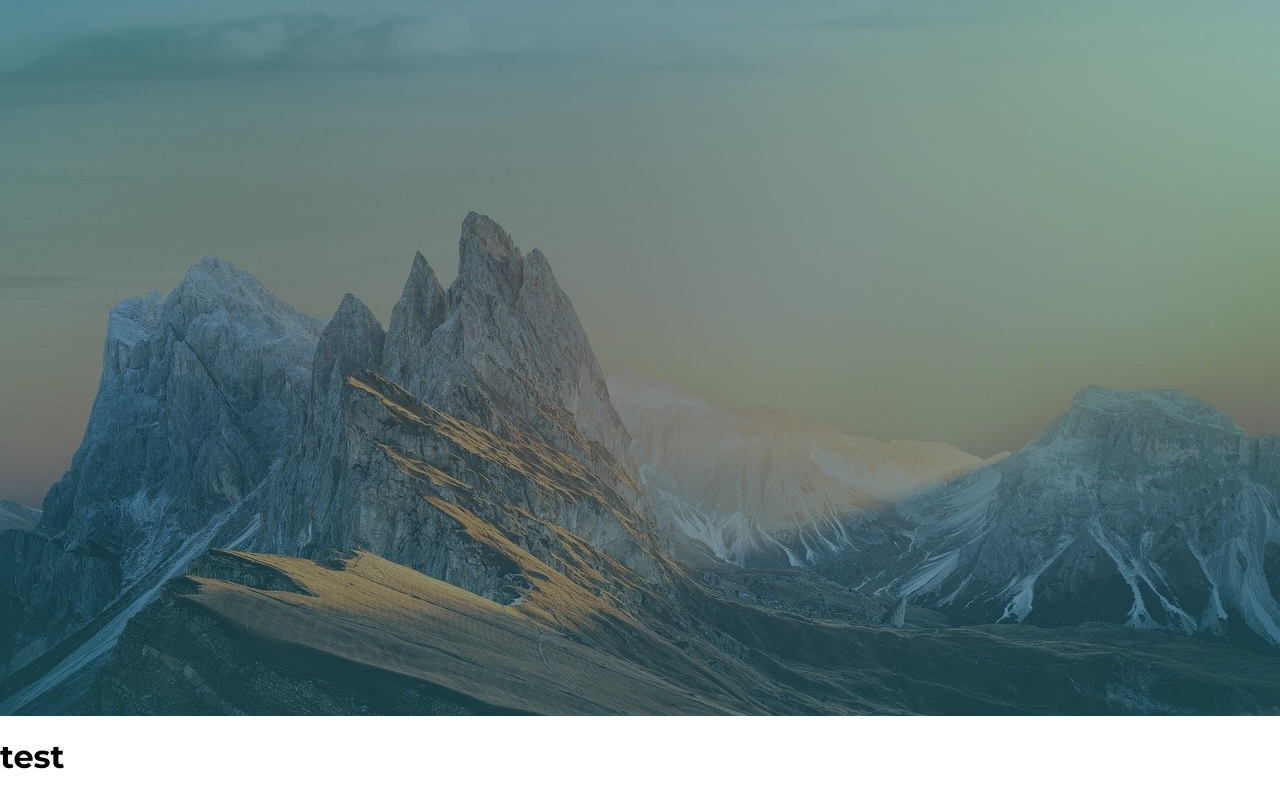
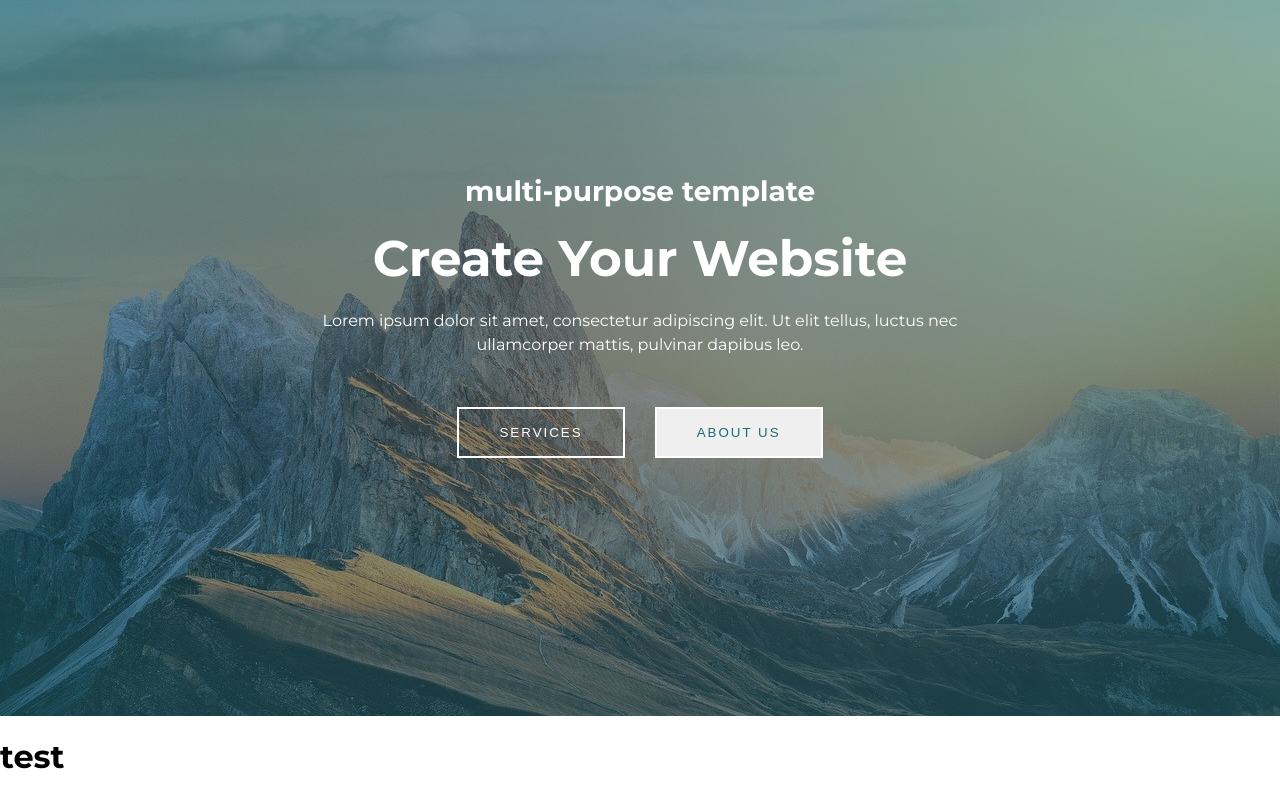
Before and after one commit to webew/bg1_demo, a plain HTML site: page index.html in a window 1280 px wide. Shown: the part 84-882 px from the top of the page. Drawn offline with Linux system fonts and the light colour scheme.

Commit message:
ajout slogan h1,h2,p,button

```diff
--- a/css/style.css
+++ b/css/style.css
@@ -82,6 +82,52 @@ nav button:hover {
 .visible{
     display: flex;
 }
+
+.headerSlogan{
+    position: absolute;
+    top: 0;
+    left: 0;
+    width: 100%;
+    height: 100%;
+    display: flex;
+    flex-direction: column;
+    align-items: center;
+    justify-content: center;
+    color: white;
+}
+.headerSlogan h1{
+    font-size: 50px;
+    margin: 0 0 20px 0;
+}
+.headerSlogan h2{
+    font-size: 28px;
+    margin: 0 0 20px 0;
+}
+.headerSlogan p{
+    max-width: 700px;
+    font-size: 16px;
+    margin: 0 0 50px 0;
+    text-align: center;
+    line-height: 24px;
+}
+.headerSlogan button{
+    padding: 16px 40px;
+    letter-spacing: 2px;
+    box-sizing: border-box;
+    border: 2px solid white;
+}
+.headerSlogan div{
+    display: flex;
+    justify-content: center;
+    gap:30px;
+}
+.headerSlogan button:nth-child(1){
+    color: white;
+    background-color: transparent;
+}
+.headerSlogan button:nth-child(2){
+    color: rgb(26, 108, 122)
+}
 @media screen and (max-width:921px){
     #burger{
         display: block;
--- a/index.html
+++ b/index.html
@@ -37,6 +37,16 @@
                 </svg>
             </button>
         </nav>
+        <section class="headerSlogan">
+            <h2>multi-purpose template</h2>
+            <h1>Create Your Website</h1>
+            <p>Lorem ipsum dolor sit amet, consectetur adipiscing elit. Ut elit tellus, luctus nec ullamcorper mattis, pulvinar dapibus leo.</p>
+            <div>
+                <button>SERVICES</button>
+                <button>ABOUT US</button>
+
+            </div>
+        </section>
     </header>
     <h1>test</h1>
     <main></main>
```
